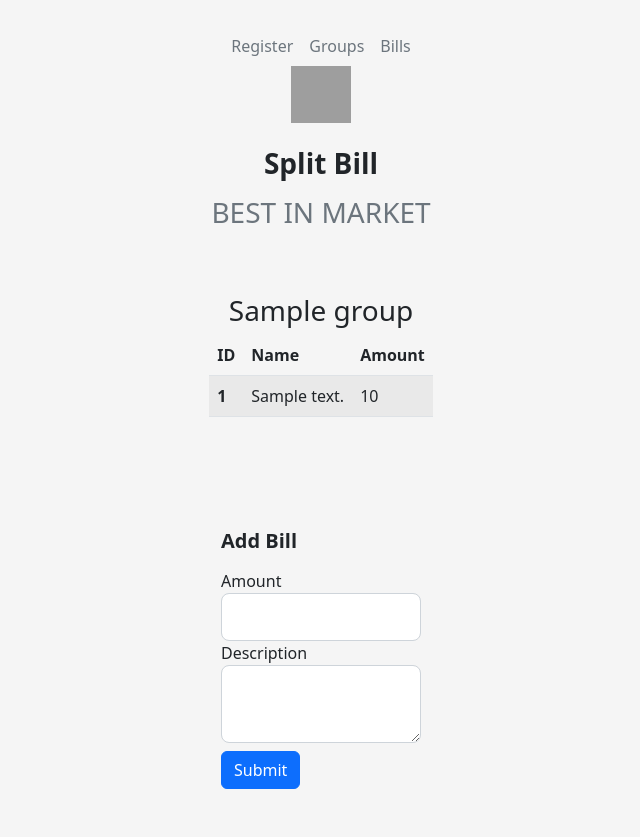
After one commit to SL1mas/Flusk_atsiskaitymas, a Python web app: template templates/bill.html in a window 1280 px wide. The commit adds this page. Shown: the whole page, without its empty margins (319-959 px from the left). Run offline with Jinja, Linux system fonts and the light colour scheme; the template is opened without the code that fills it: most values are stand-ins (such as "Sample title", 1, 10 or a date in 2020); form fields are guessed from the names that the template uses; some libraries are stand-ins or nearby versions; grey boxes are pictures that could not be loaded.

Commit message:
5th commit (added add bill function and created separate link fror every group)

```diff
--- a/seed_groups_data.py
+++ b/seed_groups_data.py
@@ -11,10 +11,10 @@ group8 = Group("20", "Trip to Island")
 group9 = Group("129", "Trip to Nowhere")
 group10 = Group("1000", "Trip to Disneyland")
 
-bill1 = Bill("1", "Bilietas", "10")
-bill2 = Bill("2", "Skrydis", "150")
+# bill1 = Bill("1", "Bilietas", "10")
+# bill2 = Bill("2", "Skrydis", "150")
 
 db.create_all()
 db.session.add_all([group1, group2, group3, group4, group5,
-                   group6, group7, group8, group9, group10, bill1, bill2])
+                   group6, group7, group8, group9, group10])
 db.session.commit()
--- /dev/null
+++ b/templates/bill.html
@@ -0,0 +1,48 @@
+{% extends 'login.html' %} {% block title %} Group {% endblock %} {% block main
+%}
+<h3 class="text-center mt-5">{{ group.name }}</h3>
+<table class="table table-striped table-hover">
+  <thead>
+    <tr>
+      <th scope="col">ID</th>
+      <th scope="col">Name</th>
+      <th scope="col">Amount</th>
+    </tr>
+  </thead>
+  <tbody>
+    <tr>
+      {% for bill in bills %}
+      <th scope="row">{{ bill.id }}</th>
+      <td>{{ bill.description }}</td>
+      <td>{{ bill.amount }}</td>
+    </tr>
+    {% endfor %}
+  </tbody>
+</table>
+
+<div class="d-flex justify-content-center">
+  <form class="text-left cell mt-5" action="#" method="POST">
+    {{ form.hidden_tag() }}
+    <h1 class="h5 mt-5 mb-3 fw-bold">Add Bill</h1>
+    <div class="form-group">
+      {{ form.amount.label(class="form-control-label") }} {% if
+      form.amount.errors %} {{ form.amount(class="form-control form-control-lg
+      is-invalid") }}
+      <div class="invalid-feedback">
+        {% for error in form.amount.errors %}
+        <span>{{ error }}</span>
+        {% endfor %}
+      </div>
+      {% else %} {{ form.amount(class="form-control form-control-lg") }} {%
+      endif %}
+    </div>
+    <div class="form-group">
+      {{ form.description.label(class="form-control-label") }} {{
+      form.description(class="form-control form-control-lg") }}
+    </div>
+    <div class="form-group">
+      {{ form.submit(class="mt-2 w-40 btn btn-primary mb-5") }}
+    </div>
+  </form>
+</div>
+{% endblock %}
--- a/templates/bills.html
+++ b/templates/bills.html
@@ -10,8 +10,8 @@
     </tr>
   </thead>
   <tbody>
-    <tr>
-      {% for bill in bills %}
+    </tr>
+    {% for bill in bills %}
       <th scope="row">{{ bill.id }}</th>
       <td>{{ bill.description }}</td>
       <td>{{ bill.amount }}</td>
@@ -19,7 +19,6 @@
     {% endfor %}
   </tbody>
 </table>
-
 <div class="d-flex justify-content-center">
   <form
     class="text-left cell mt-5"
--- a/templates/groups.html
+++ b/templates/groups.html
@@ -5,12 +5,14 @@
   {% for group in groups %}
   <div class="cell card shadow-sm">
     <div class="card-body text-center">
-      <a href="{{ url_for('bills') }}" class="no_decoration text-dark"
+      <a
+        href="{{ url_for('bill', id=group.id) }}"
+        class="no_decoration text-dark"
         ><strong>ID: {{ group.id }}</strong></a
       >
       <br />
       <a
-        href="{{ url_for('bills') }}"
+        href="{{ url_for('bill', id=group.id) }}"
         class="text-muted text-center no_decoration"
         >{{ group.name }}</a
       >
--- a/templates/login.html
+++ b/templates/login.html
@@ -78,7 +78,11 @@
     </header>
     <main>
       {% block main %}
-      <form class="text-left mb-3" method="POST" action="">
+      <form
+        class="text-left mb-3"
+        method="POST"
+        action="{{ url_for('login') }}"
+      >
         {{ form.hidden_tag() }}
         <h1 class="h5 mt-5 mb-3 fw-bold">Login</h1>
         <div class="form-group">
```
Also changed, not shown: __init__.py (+30 -11 lines), forms.py (+19 -0 lines), templates/register.html (+1 -29 lines), data2.db.
